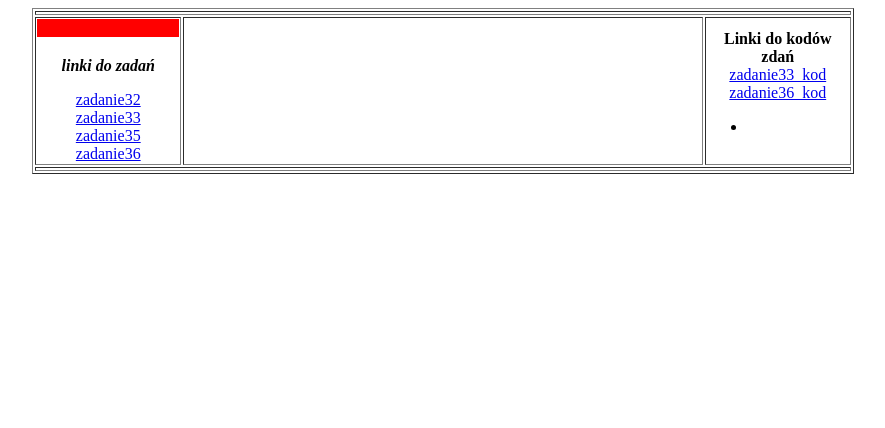
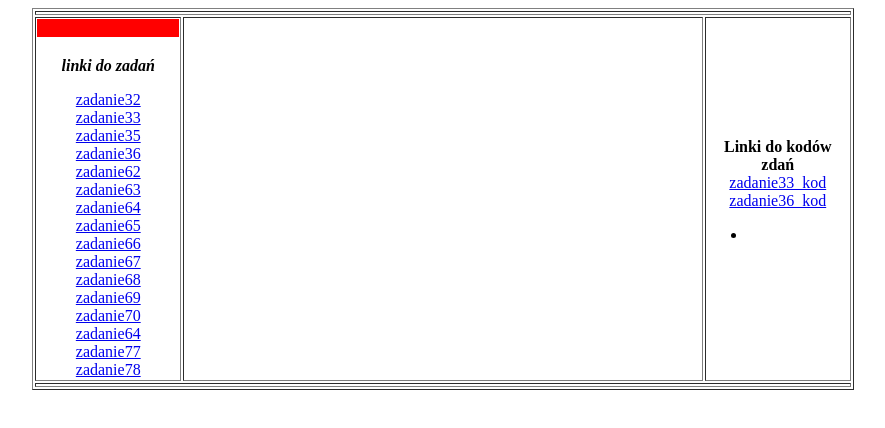
Before and after one commit to Bogdanowicz2G1/CSS, a plain HTML site: page index.html in a window 1280 px wide. Shown: the whole page, without its empty margins (197-1082 px from the left). Drawn offline with Linux system fonts and the light colour scheme.

Commit message:
Update index.html

```diff
--- a/index.html
+++ b/index.html
@@ -23,6 +23,30 @@ G</marquee>
  <br>
  <a href="zadanie36_bog.html" target="strony">zadanie36</a>
  <br>
+  <a href="zad62_bog.html" target="strony">zadanie62</a>
+ <br>
+  <a href="zad63_bog.html" target="strony">zadanie63</a>
+ <br>
+  <a href="zad64_bog.html" target="strony">zadanie64</a>
+ <br>
+  <a href="zad65_bog.html" target="strony">zadanie65</a>
+ <br>
+    <a href="zad66_bog.html" target="strony">zadanie66</a>
+ <br>
+    <a href="zad67_bog.html" target="strony">zadanie67</a>
+ <br>
+    <a href="zad68_bog.html" target="strony">zadanie68</a>
+ <br>
+    <a href="zad69_bog.html" target="strony">zadanie69</a>
+ <br>
+    <a href="zad70_bog.html" target="strony">zadanie70</a>
+ <br>
+     <a href="zad74_bog.html" target="strony">zadanie64</a>
+ <br>
+    <a href="zad77_bog.html" target="strony">zadanie77</a>
+ <br>
+     <a href="zad78_bog.html" target="strony">zadanie78</a>
+ <br>
    </td>
    <td align=center>
    </td>
```
